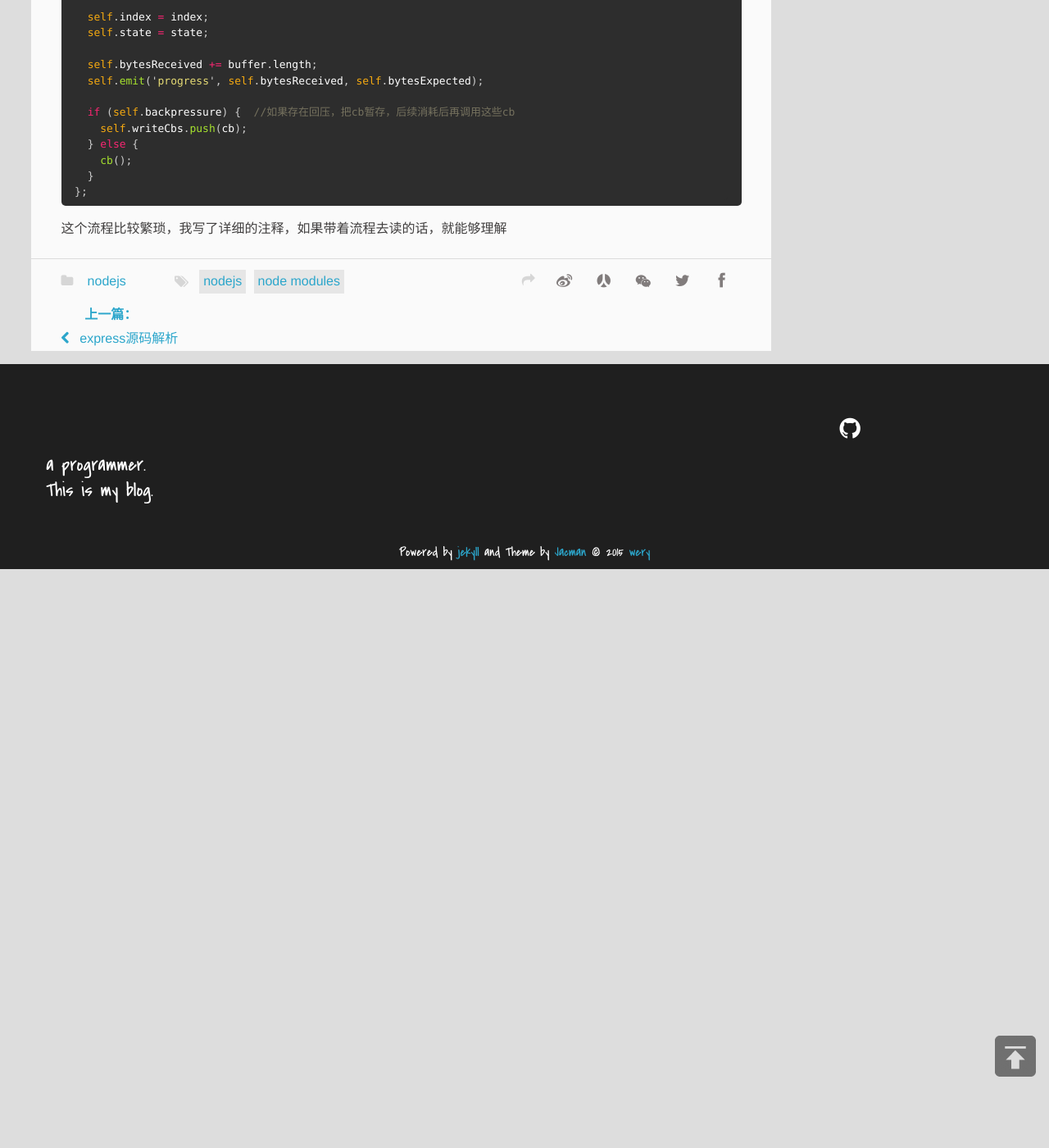
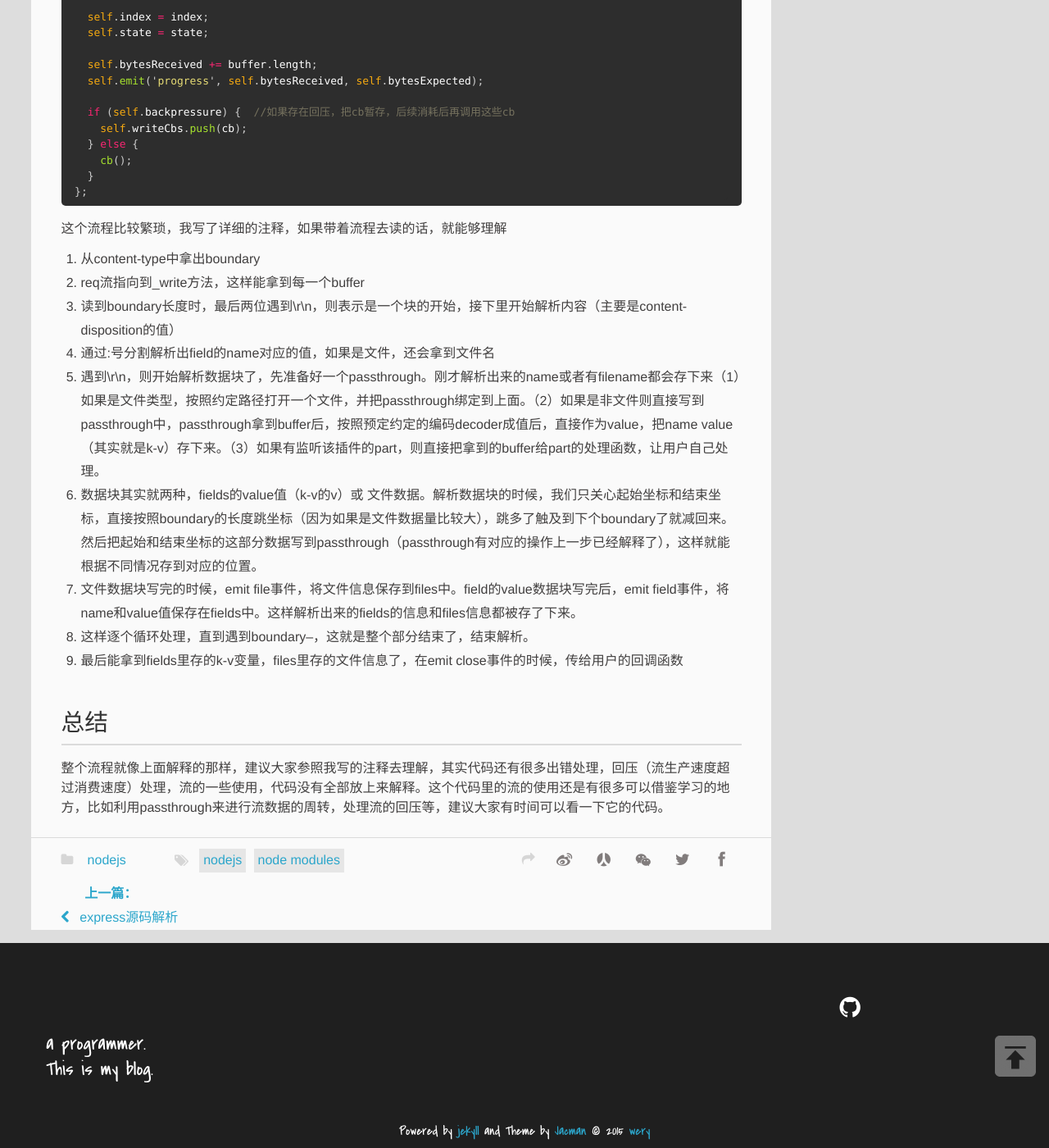
Before and after one commit to wrfighting/myBlog, a Jekyll site: the page built from _posts/2017-10-11-multiparty-sourcecode-analysis.md, in a window 1280 px wide and 1400 px high, scrolled down 9909 px. Shown: the whole window at 82% size. Built offline with Jekyll 4.4.1, drawn with Linux system fonts in a browser that asks for light colours; some of the changed text lies outside the part shown.

Commit message:
'update'

````diff
--- a/_posts/2017-10-11-multiparty-sourcecode-analysis.md
+++ b/_posts/2017-10-11-multiparty-sourcecode-analysis.md
@@ -315,12 +315,12 @@ Form.prototype._write = function(buffer, encoding, cb) { //这里的buffer是一
         if (c === HYPHEN) break; //如果字符是'-',例如Content-Diposition:中间的'-',则继续检测下一个字符的状态
 
         if (c === COLON) { //冒号 这个是解析fileds了 放到header里的
-          if (index === 1) {  //直接就是冒号，则没有field的key
+          if (index === 1) {  //直接就是冒号
             // empty header field
             self.handleError(createError(400, 'Empty header field'));
             return;
           }
-          self.onParseHeaderField(buffer.slice(self.headerFieldMark, i)); //fileds的key，通过刚才的标记和现在的i，拿出key值
+          self.onParseHeaderField(buffer.slice(self.headerFieldMark, i)); //其实拿出了content-dipositon，通过刚才的标记和现在的i，拿出的
           self.headerFieldMark = null;
           state = HEADER_VALUE_START;
           break;
@@ -338,11 +338,11 @@ Form.prototype._write = function(buffer, encoding, cb) { //这里的buffer是一
         self.headerValueMark = i;  //标记
         state = HEADER_VALUE;
         /* falls through */
-      case HEADER_VALUE:  //解析fields的value
+      case HEADER_VALUE:  //解析出content-diposition:后面的值
         if (c === CR) { //回车 这个filed结束了，又是一行新的块
-          self.onParseHeaderValue(buffer.slice(self.headerValueMark, i)); //把fileds的value搞出来
+          self.onParseHeaderValue(buffer.slice(self.headerValueMark, i)); //把值搞出来
           self.headerValueMark = null;
-          self.onParseHeaderEnd(); //校验拿到的key是content-disposition的话，则提取出name（k-v的k），如果是文件提取出filename文件名
+          self.onParseHeaderEnd(); //校验拿到的key是content-disposition的话，则从该值中提取出name，如果是文件提取出filename文件名
           state = HEADER_VALUE_ALMOST_DONE;
         }
         break;
@@ -356,11 +356,11 @@ Form.prototype._write = function(buffer, encoding, cb) { //这里的buffer是一
         if (err) return self.handleError(err);
         state = PART_DATA_START;
         break;
-      case PART_DATA_START: //开始解析文件部分
+      case PART_DATA_START: //开始解析数据块部分
         state = PART_DATA;
-        self.partDataMark = i; //记录下文件开始部分
+        self.partDataMark = i; //记录下开始部分
         /* falls through */
-      case PART_DATA:  //解析文件部分
+      case PART_DATA:  //解析数据块部分
         prevIndex = index;  //前置index
 
         if (index === 0) {
@@ -374,7 +374,7 @@ Form.prototype._write = function(buffer, encoding, cb) { //这里的buffer是一
         }
 
         if (index < boundaryLength) {
-          if (boundary[index] === c) { //该部分文件结束了
+          if (boundary[index] === c) { //该部分数据块结束了
             if (index === 0) {
               self.onParsePartData(buffer.slice(self.partDataMark, i)); //开始写
               self.partDataMark = null;
@@ -472,3 +472,16 @@ Form.prototype._write = function(buffer, encoding, cb) { //这里的buffer是一
 };
 ```
 这个流程比较繁琐，我写了详细的注释，如果带着流程去读的话，就能够理解
+
+1. 从content-type中拿出boundary
+2. req流指向到_write方法，这样能拿到每一个buffer
+3. 读到boundary长度时，最后两位遇到\r\n，则表示是一个块的开始，接下里开始解析内容（主要是content-disposition的值）
+4. 通过:号分割解析出field的name对应的值，如果是文件，还会拿到文件名
+5. 遇到\r\n，则开始解析数据块了，先准备好一个passthrough。刚才解析出来的name或者有filename都会存下来（1）如果是文件类型，按照约定路径打开一个文件，并把passthrough绑定到上面。（2）如果是非文件则直接写到passthrough中，passthrough拿到buffer后，按照预定约定的编码decoder成值后，直接作为value，把name value（其实就是k-v）存下来。（3）如果有监听该插件的part，则直接把拿到的buffer给part的处理函数，让用户自己处理。
+6. 数据块其实就两种，fields的value值（k-v的v）或 文件数据。解析数据块的时候，我们只关心起始坐标和结束坐标，直接按照boundary的长度跳坐标（因为如果是文件数据量比较大），跳多了触及到下个boundary了就减回来。然后把起始和结束坐标的这部分数据写到passthrough（passthrough有对应的操作上一步已经解释了），这样就能根据不同情况存到对应的位置。
+7. 文件数据块写完的时候，emit file事件，将文件信息保存到files中。field的value数据块写完后，emit field事件，将name和value值保存在fields中。这样解析出来的fields的信息和files信息都被存了下来。
+8. 这样逐个循环处理，直到遇到boundary--，这就是整个部分结束了，结束解析。
+9. 最后能拿到fields里存的k-v变量，files里存的文件信息了，在emit close事件的时候，传给用户的回调函数
+
+## 总结
+整个流程就像上面解释的那样，建议大家参照我写的注释去理解，其实代码还有很多出错处理，回压（流生产速度超过消费速度）处理，流的一些使用，代码没有全部放上来解释。这个代码里的流的使用还是有很多可以借鉴学习的地方，比如利用passthrough来进行流数据的周转，处理流的回压等，建议大家有时间可以看一下它的代码。
````
